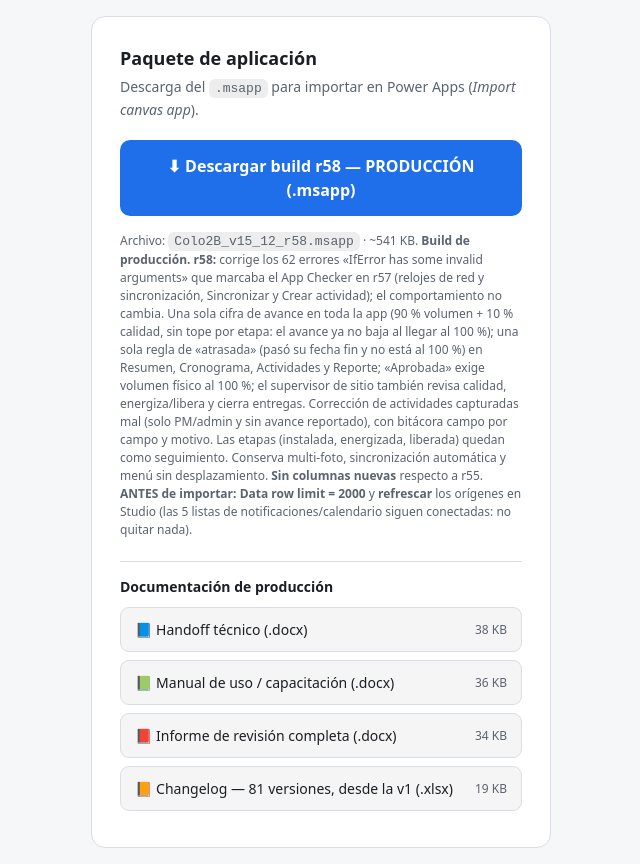
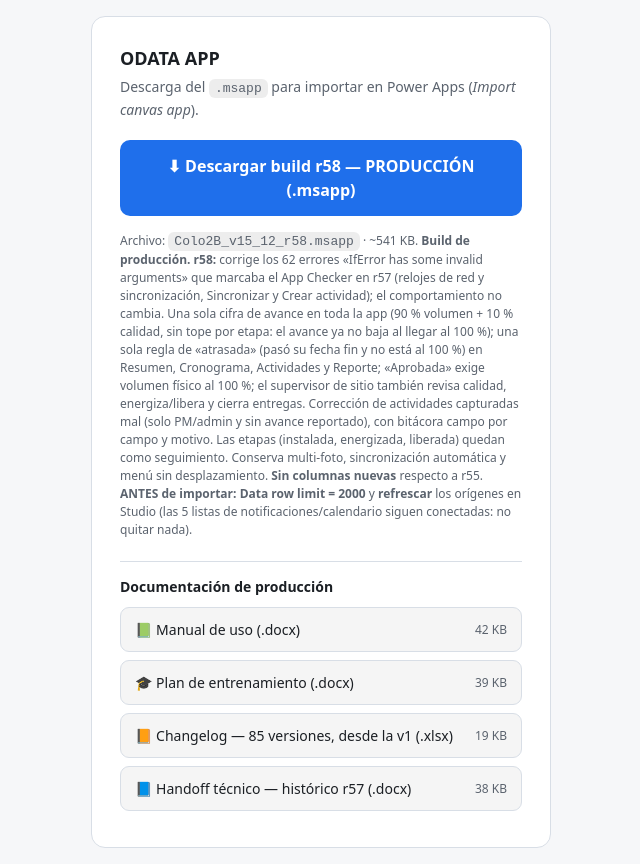
Before and after one commit to ElDerivator/d3x-portfolio, a plain HTML site: page app/index.html in a window 1280 px wide. Shown: the whole page, without its empty margins (319-959 px from the left). Drawn offline with Linux system fonts and the light colour scheme.

Commit message:
app: ODATA APP — manual de uso, plan de entrenamiento y changelog (85 versiones)
La página de la app pasa a llamarse ODATA APP. Documentos nuevos en app/docs:
Manual_Uso_ODATA_APP.docx, Plan_Entrenamiento_ODATA_APP.docx y
Changelog_ODATA_APP.xlsx (r58–r61). El handoff r57 queda como histórico.
El .msapp sigue en r58 hasta empacar la r61.

Co-Authored-By: Claude Opus 5.5 <noreply@anthropic.com>
Claude-Session: https://claude.ai/code/session_01Pyua4RrHLa2rRHHugz2hAY

```diff
--- a/app/index.html
+++ b/app/index.html
@@ -4,7 +4,7 @@
 <meta charset="utf-8">
 <meta name="viewport" content="width=device-width, initial-scale=1">
 <meta name="robots" content="noindex,nofollow">
-<title>Build · descarga</title>
+<title>ODATA APP · descarga</title>
 <style>
   :root { color-scheme: light dark; --bg:#f6f7f9; --fg:#1b1f24; --mut:#5b636e; --card:#ffffff; --pri:#1f6feb; --bd:#d8dee6; }
   @media (prefers-color-scheme: dark){ :root { --bg:#0d1117; --fg:#e6edf3; --mut:#9aa4b2; --card:#161b22; --pri:#388bfd; --bd:#30363d; } }
@@ -28,16 +28,16 @@
 </head>
 <body>
   <div class="card">
-    <h1>Paquete de aplicación</h1>
+    <h1>ODATA APP</h1>
     <p>Descarga del <code>.msapp</code> para importar en Power Apps (<em>Import canvas app</em>).</p>
     <a class="btn" href="./Colo2B_v15_12_r58.msapp" download>⬇ Descargar build r58 — PRODUCCIÓN (.msapp)</a>
     <div class="meta">Archivo: <code>Colo2B_v15_12_r58.msapp</code> · ~541 KB. <strong>Build de producción.</strong> <strong>r58:</strong> corrige los 62 errores «IfError has some invalid arguments» que marcaba el App Checker en r57 (relojes de red y sincronización, Sincronizar y Crear actividad); el comportamiento no cambia. Una sola cifra de avance en toda la app (90 % volumen + 10 % calidad, sin tope por etapa: el avance ya no baja al llegar al 100 %); una sola regla de «atrasada» (pasó su fecha fin y no está al 100 %) en Resumen, Cronograma, Actividades y Reporte; «Aprobada» exige volumen físico al 100 %; el supervisor de sitio también revisa calidad, energiza/libera y cierra entregas. Corrección de actividades capturadas mal (solo PM/admin y sin avance reportado), con bitácora campo por campo y motivo. Las etapas (instalada, energizada, liberada) quedan como seguimiento. Conserva multi-foto, sincronización automática y menú sin desplazamiento. <strong>Sin columnas nuevas</strong> respecto a r55. <strong>ANTES de importar:</strong> <strong>Data row limit = 2000</strong> y <strong>refrescar</strong> los orígenes en Studio (las 5 listas de notificaciones/calendario siguen conectadas: no quitar nada).</div>
     <hr class="sep">
     <h2>Documentación de producción</h2>
-    <a class="doc" href="./docs/Handoff_Colo2B.docx" download><span>📘 Handoff técnico (.docx)</span><span class="sz">38 KB</span></a>
-    <a class="doc" href="./docs/Manual_Uso_Colo2B.docx" download><span>📗 Manual de uso / capacitación (.docx)</span><span class="sz">36 KB</span></a>
-    <a class="doc" href="./docs/Informe_Revision_Colo2B.docx" download><span>📕 Informe de revisión completa (.docx)</span><span class="sz">34 KB</span></a>
-    <a class="doc" href="./docs/Changelog_Colo2B.xlsx" download><span>📙 Changelog — 81 versiones, desde la v1 (.xlsx)</span><span class="sz">19 KB</span></a>
+    <a class="doc" href="./docs/Manual_Uso_ODATA_APP.docx" download><span>📗 Manual de uso (.docx)</span><span class="sz">42 KB</span></a>
+    <a class="doc" href="./docs/Plan_Entrenamiento_ODATA_APP.docx" download><span>🎓 Plan de entrenamiento (.docx)</span><span class="sz">39 KB</span></a>
+    <a class="doc" href="./docs/Changelog_ODATA_APP.xlsx" download><span>📙 Changelog — 85 versiones, desde la v1 (.xlsx)</span><span class="sz">19 KB</span></a>
+    <a class="doc" href="./docs/Handoff_Colo2B.docx" download><span>📘 Handoff técnico — histórico r57 (.docx)</span><span class="sz">38 KB</span></a>
   </div>
 </body>
 </html>
```
Also changed, not shown: 3 other files.
